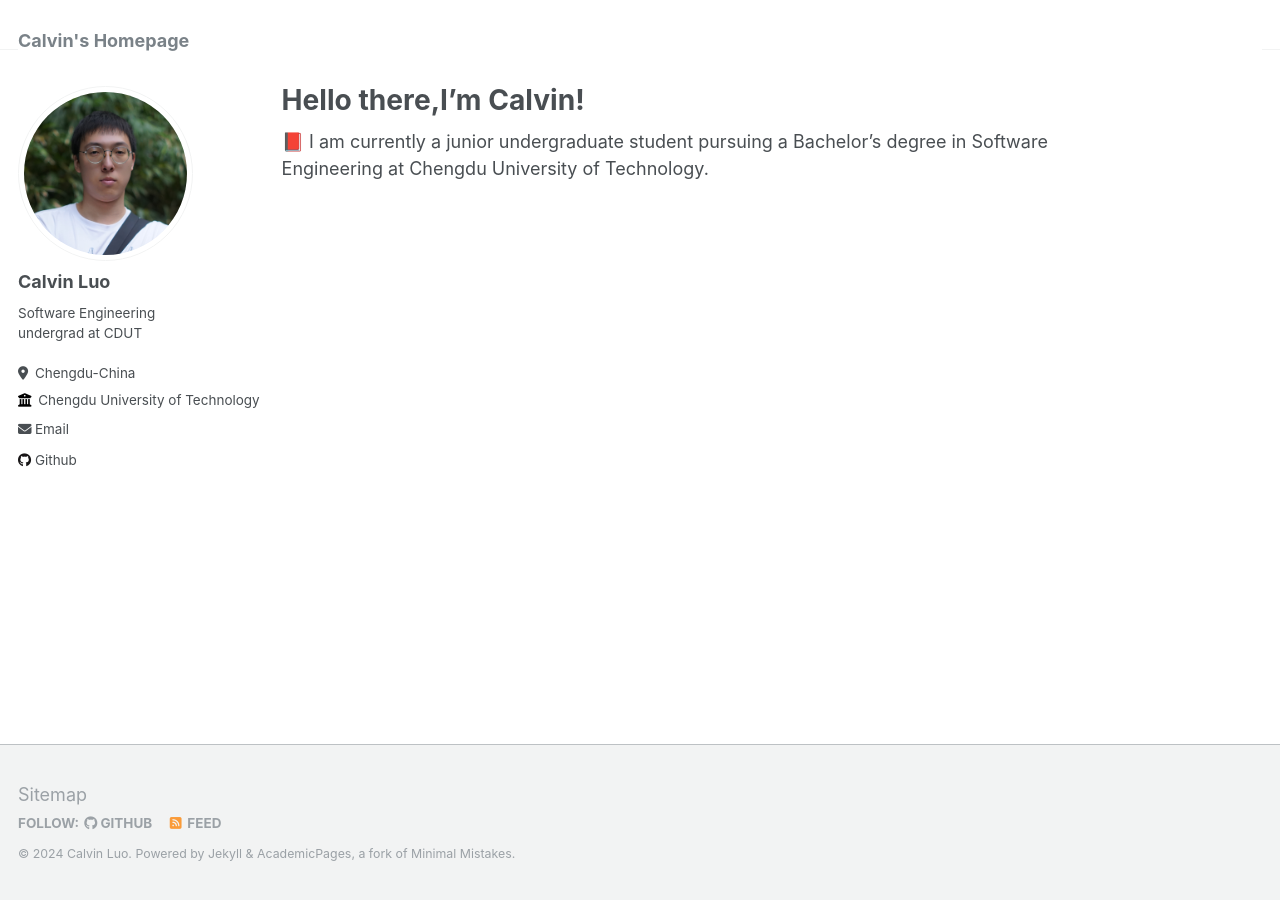
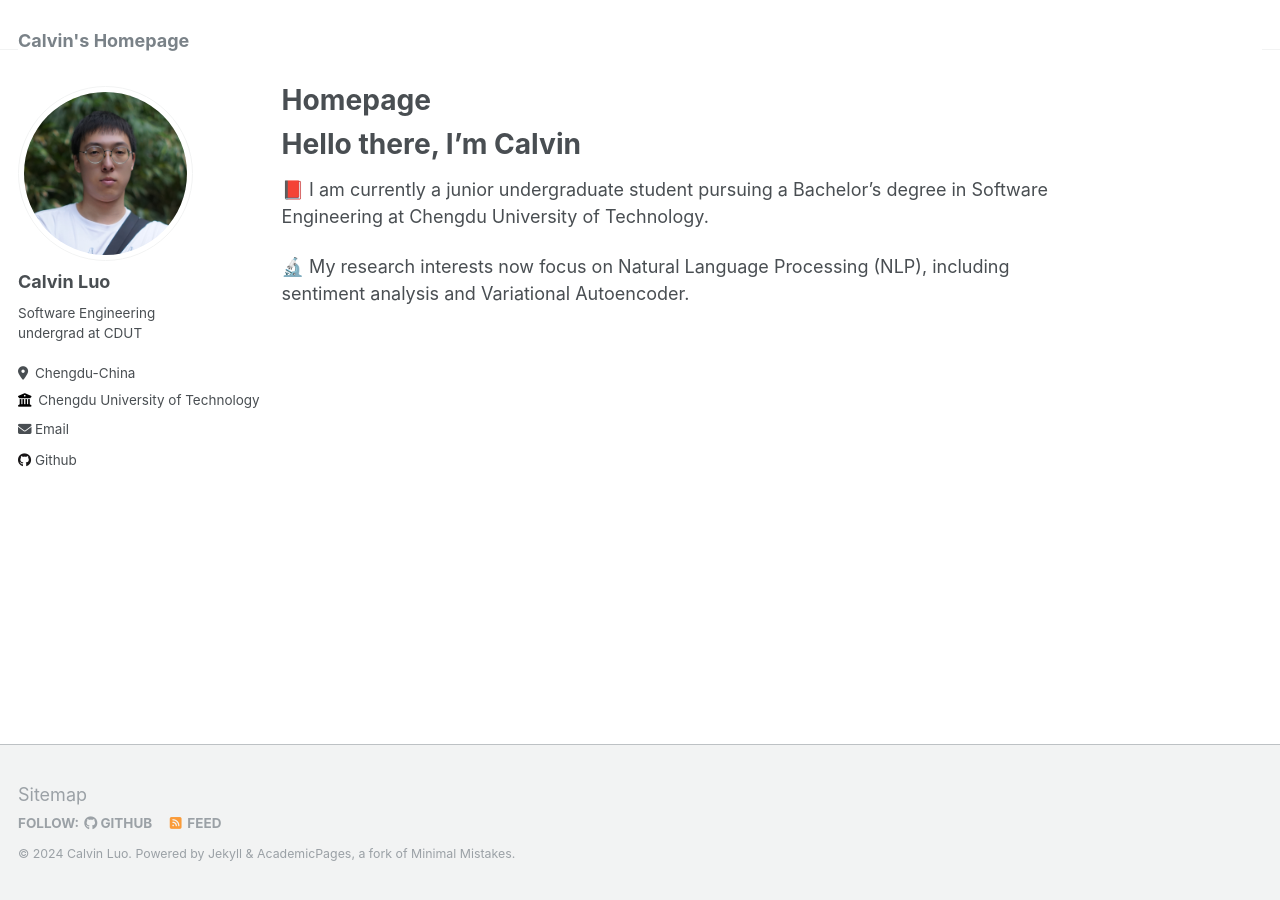
Before and after one commit to BullshiArtist/BullshiArtist.github.io, a Jekyll site: the page built from _pages/about.md, in a window 1280 px wide. Built offline with Jekyll 4.4.1, drawn with Linux system fonts in a browser that asks for light colours.

Commit message:
add the research interest

```diff
--- a/_pages/about.md
+++ b/_pages/about.md
@@ -1,10 +1,12 @@
 ---
 permalink: /
-title: "Hello there,I'm Calvin!"
+title: "Homepage"
 author_profile: true
 redirect_from:
   - /about/
   - /about.html
 ---
+# Hello there, I'm Calvin
+&#x1F4D5; I am currently a junior undergraduate student pursuing a Bachelor's degree in Software Engineering at Chengdu University of Technology.
 
-&#x1F4D5; I am currently a junior undergraduate student pursuing a Bachelor's degree in Software Engineering at Chengdu University of Technology.
+&#x1F52C; My research interests now focus on Natural Language Processing (NLP), including sentiment analysis and Variational Autoencoder.
```
